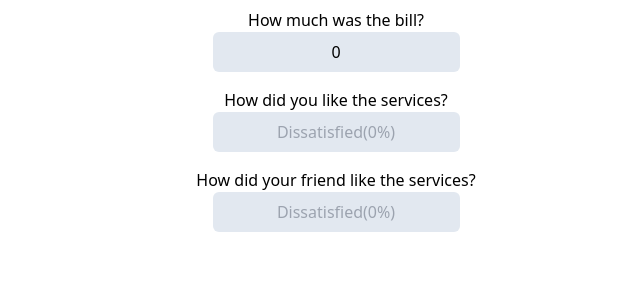
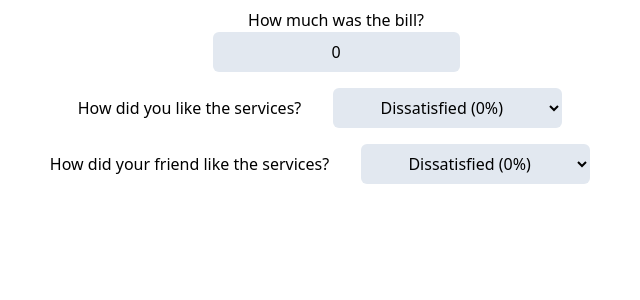
Before and after one commit to parisaMontakhab/Step-message, a React (Vite) app in the folder msg-step/: page / in a window 1280 px wide. Shown: the top 300 px of the page, without its empty margins (304-944 px from the left). Built offline with nearby package versions, Linux system fonts and the light colour scheme.

Commit message:
feat: add select tag

```diff
--- a/msg-step/src/components/Challenge2.jsx
+++ b/msg-step/src/components/Challenge2.jsx
@@ -16,25 +16,30 @@ export default function ChallengeTwo() {
       </div>
 
       <div className="mb-4 mt-2">
-        <h2>How did you like the services?</h2>
-        <input
-          type="text"
-          placeholder="Dissatisfied(0%)"
-          className="bg-slate-200 p-2 text-center rounded-md"
-        />
+        <label>How did you like the services?</label>
+        <select className="bg-slate-200 p-2 text-center rounded-md mx-8">
+            <option>Dissatisfied (0%)</option>
+            <option>It was okay (5%)</option>
+            <option>It was good (10%)</option>
+            <option>Absolutely amazing (20%)</option>
+        </select>
+
       </div>
 
       <div className="mb-4 mt-2">
-        <h2>How did your friend like the services?</h2>
-        <input
-          type="text"
-          placeholder="Dissatisfied(0%)"
-          className="bg-slate-200 p-2 text-center rounded-md"
-        />
+      <label>How did your friend like the services?</label>
+        <select className="bg-slate-200 p-2 text-center rounded-md mx-8">
+            <option>Dissatisfied (0%)</option>
+            <option>It was okay (5%)</option>
+            <option>It was good (10%)</option>
+            <option>Absolutely amazing (20%)</option>
+        </select>
+
       </div>
+
       {bill > 0 ? (
         <div className="mt-8">
-          <p>
+          <p className="font-bold">
             you pay ${bill} (${bill} + $0 tip)
           </p>
           <button className="bg-slate-200 p-2 rounded-lg mt-4" onClick={()=>setBill(0)}>Reset</button>
```
